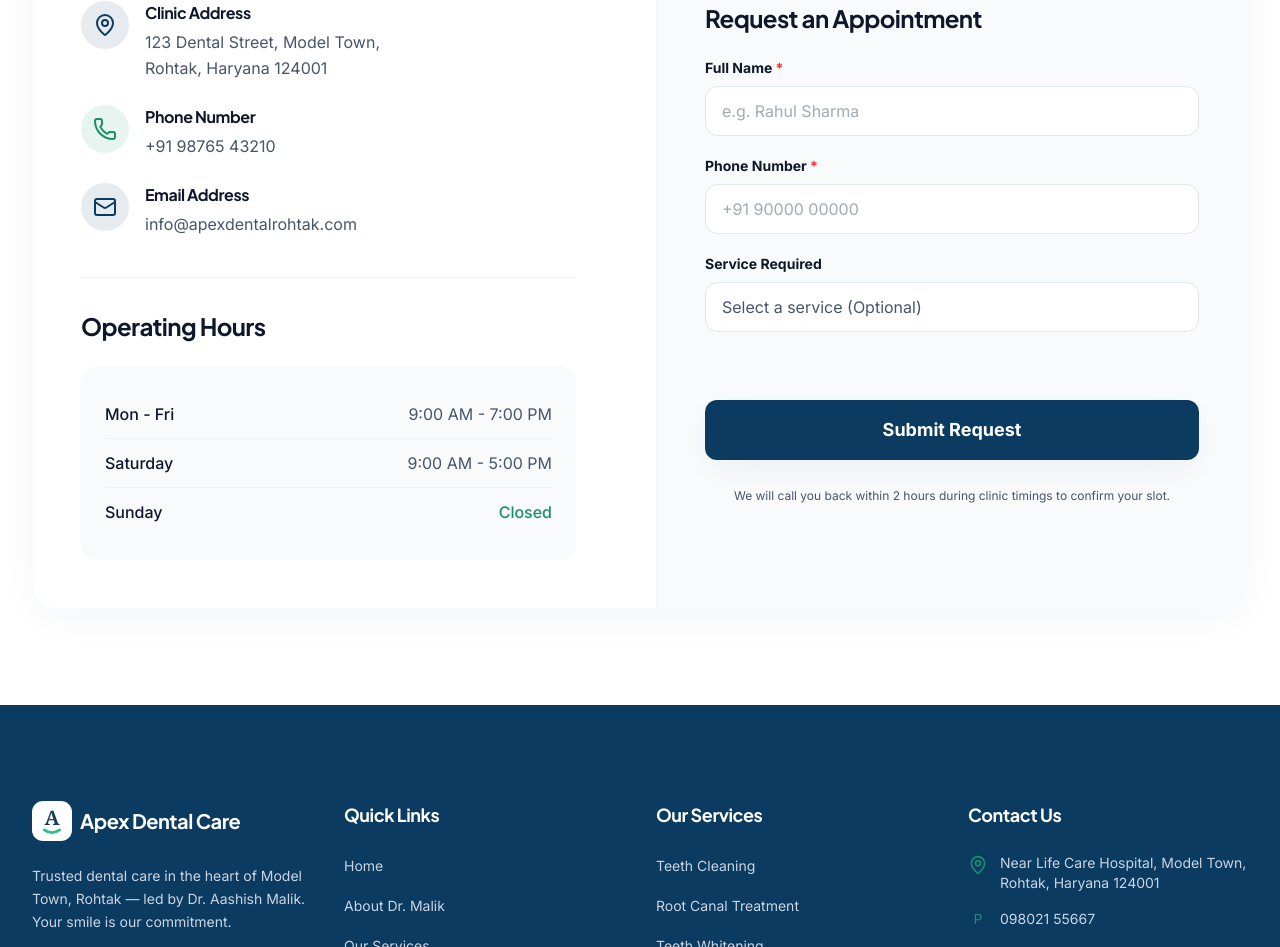
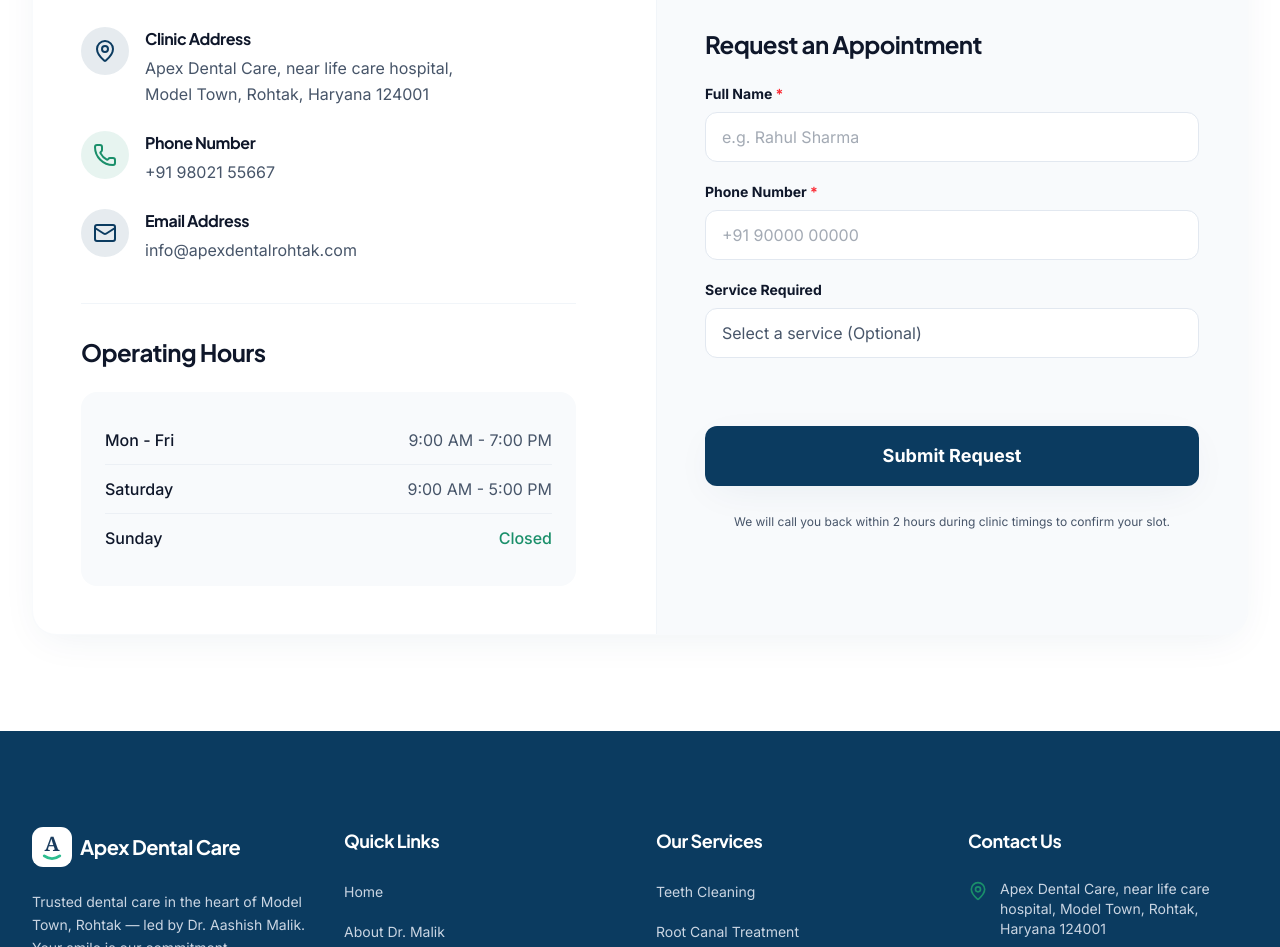
Before and after one commit to Robingautam1/apex-dental-care, a Next.js app: page / in a window 1280 px wide. Shown: the part 5805-6752 px from the top of the page. Built offline with nearby package versions, Linux system fonts and the light colour scheme.

Commit message:
update: global phone, address, and maps links

```diff
--- a/app/about/page.tsx
+++ b/app/about/page.tsx
@@ -1,6 +1,6 @@
 export const metadata = {
     title: 'About Dr. Aashish Malik — Apex Dental Care Rohtak',
-    description: 'Learn about Dr. Aashish Malik, dental surgeon at Apex Dental Care, the most trusted dental clinic in Model Town, Rohtak, Haryana.',
+    description: 'Learn about Dr. Aashish Malik, dental surgeon at Apex Dental Care, the most trusted dental clinic in Model Town, Rohtak, Haryana. Call 98021 55667.',
     alternates: {
         canonical: '/about',
     },
@@ -49,7 +49,7 @@ export default function AboutPage() {
                             </h2>
                             <div className="prose prose-lg text-text-muted">
                                 <p>
-                                    Apex Dental Care was founded with one belief — that every person in Rohtak deserves access to world-class dental care, delivered with warmth and integrity. Located in the heart of Model Town, our clinic has grown to become one of the most trusted dental practices in Haryana.
+                                    Apex Dental Care was founded with one belief — that every person in Rohtak deserves access to world-class dental care, delivered with warmth and integrity. Located at Apex Dental Care, near life care hospital, Model Town, our clinic has grown to become one of the most trusted dental practices in Haryana.
                                 </p>
                                 <p>
                                     We combine modern technology with a deep commitment to patient comfort. Whether you are visiting for a routine checkup or a complex smile makeover, our goal is to ensure you leave with a healthier, more confident smile.
--- a/app/contact/page.tsx
+++ b/app/contact/page.tsx
@@ -4,7 +4,7 @@ import Footer from '@/components/Footer';
 
 export const metadata = {
     title: 'Book a Dental Appointment in Rohtak — Apex Dental Care',
-    description: 'Visit Apex Dental Care near Life Care Hospital in Model Town, Rohtak. Call 098021 55667 to schedule an appointment with Dr. Aashish Malik.',
+    description: 'Visit Apex Dental Care near life care hospital in Model Town, Rohtak. Call 98021 55667 to schedule an appointment with Dr. Aashish Malik.',
     alternates: {
         canonical: '/contact',
     },
--- a/app/layout.tsx
+++ b/app/layout.tsx
@@ -18,10 +18,10 @@ const plusJakartaSans = Plus_Jakarta_Sans({
 export const metadata: Metadata = {
   metadataBase: new URL('https://apex-dental-care.vercel.app'),
   title: 'Best Dental Clinic in Rohtak, Haryana — Apex Dental Care',
-  description: 'Apex Dental Care in Model Town, Rohtak offers painless dental treatment led by Dr. Aashish Malik. Root canal, implants, whitening & more. Call 098021 55667.',
+  description: 'Apex Dental Care in Model Town, Rohtak offers painless dental treatment led by Dr. Aashish Malik. Root canal, implants, whitening & more. Call 98021 55667.',
   openGraph: {
     title: 'Best Dental Clinic in Rohtak, Haryana — Apex Dental Care',
-    description: 'Apex Dental Care in Model Town, Rohtak offers painless dental treatment led by Dr. Aashish Malik. Root canal, implants, whitening & more. Call 098021 55667.',
+    description: 'Apex Dental Care in Model Town, Rohtak offers painless dental treatment led by Dr. Aashish Malik. Root canal, implants, whitening & more. Call 98021 55667.',
     url: 'https://apex-dental-care.vercel.app',
     siteName: 'Apex Dental Care',
     images: [{ url: '/og-image.jpg' }],
@@ -31,7 +31,7 @@ export const metadata: Metadata = {
   twitter: {
     card: 'summary_large_image',
     title: 'Best Dental Clinic in Rohtak, Haryana — Apex Dental Care',
-    description: 'Apex Dental Care in Model Town, Rohtak offers painless dental treatment led by Dr. Aashish Malik. Root canal, implants, whitening & more. Call 098021 55667.',
+    description: 'Apex Dental Care in Model Town, Rohtak offers painless dental treatment led by Dr. Aashish Malik. Root canal, implants, whitening & more. Call 98021 55667.',
   },
   alternates: {
     canonical: '/',
@@ -47,7 +47,7 @@ export default function RootLayout({ children }: { children: React.ReactNode })
     telephone: '+919802155667',
     address: {
       '@type': 'PostalAddress',
-      streetAddress: 'Near Life Care Hospital, Model Town',
+      streetAddress: 'Apex Dental Care, near life care hospital, Model Town',
       addressLocality: 'Rohtak',
       addressRegion: 'Haryana',
       postalCode: '124001',
@@ -60,7 +60,7 @@ export default function RootLayout({ children }: { children: React.ReactNode })
       { '@type': 'OpeningHoursSpecification', dayOfWeek: ['Monday', 'Tuesday', 'Wednesday', 'Thursday', 'Friday', 'Saturday'], opens: '09:00', closes: '20:00' }
     ],
     aggregateRating: { '@type': 'AggregateRating', ratingValue: '5.0', reviewCount: '38' },
-    hasMap: 'https://www.google.com/maps/place/Apex+Dental+Care',
+    hasMap: 'https://share.google/3z1exJby1De0Ailde',
     medicalSpecialty: 'Dentistry'
   };
 
--- a/components/Contact.tsx
+++ b/components/Contact.tsx
@@ -49,13 +49,13 @@ export default function Contact() {
                       <h4 className="font-bold text-text-dark mb-1">Clinic Address</h4>
                       <p className="text-text-muted leading-relaxed">
                         {/* INSERT USER CONTENT: Full Address Here */}
-                        123 Dental Street, Model Town,<br />
-                        Rohtak, Haryana 124001
+                        Apex Dental Care, near life care hospital,<br />
+                        Model Town, Rohtak, Haryana 124001
                       </p>
                     </div>
                   </div>
                   {/* MOBILE MAP CTA */}
-                  <a href="https://www.google.com/maps/place/Apex+Dental+Care"
+                  <a href="https://share.google/3z1exJby1De0Ailde"
                     target="_blank" rel="noopener noreferrer"
                     className="md:hidden flex items-center justify-center gap-2 bg-[#F7F4EF] text-[#1A3C5E] py-3.5 mt-2 rounded-xl font-semibold w-full">
                     <MapPin className="w-5 h-5" />
@@ -71,7 +71,7 @@ export default function Contact() {
                     <h4 className="font-bold text-text-dark mb-1">Phone Number</h4>
                     <p className="text-text-muted leading-relaxed">
                       {/* INSERT USER CONTENT: Phone Number Here */}
-                      +91 98765 43210
+                      +91 98021 55667
                     </p>
                   </div>
                 </div>
--- a/components/Hero.tsx
+++ b/components/Hero.tsx
@@ -14,7 +14,7 @@ export default function Hero() {
         {/* Top bar — compact identity */}
         <div className="flex items-center justify-between px-5 pt-5 pb-3">
           <Logo variant="dark" />
-          <a href="tel:09802155667"
+          <a href="tel:+919802155667"
             className="flex items-center gap-1.5 text-[#1A3C5E] font-semibold text-sm
                         bg-[#F7F4EF] px-3 py-2 rounded-full border border-[#E5E0D8]"
             aria-label="Call Apex Dental Care">
@@ -60,18 +60,18 @@ export default function Hero() {
               <CalendarIcon className="w-5 h-5" aria-hidden="true" />
               Book an Appointment
             </a>
-            <a href="tel:09802155667"
+            <a href="tel:+919802155667"
               className="w-full flex items-center justify-center gap-2 bg-[#1A3C5E] text-white
                           font-semibold text-base py-4 rounded-2xl
                           active:scale-[0.98] transition-transform duration-150"
-              aria-label="Call Apex Dental Care at 098021 55667">
+              aria-label="Call Apex Dental Care at 98021 55667">
               <PhoneIcon className="w-5 h-5" aria-hidden="true" />
-              Call: 098021 55667
+              Call: 98021 55667
             </a>
           </div>
 
           {/* Address — compact, tappable to open Google Maps */}
-          <a href="https://www.google.com/maps/search/Apex+Dental+Care+Rohtak"
+          <a href="https://share.google/3z1exJby1De0Ailde"
             target="_blank" rel="noopener noreferrer"
             className="flex items-start gap-2.5 text-[#6B7280] text-sm"
             aria-label="Get directions to Apex Dental Care">
--- a/components/MobileBottomBar.tsx
+++ b/components/MobileBottomBar.tsx
@@ -8,7 +8,7 @@ export default function MobileBottomBar() {
         <div className="fixed bottom-0 inset-x-0 z-50 md:hidden bg-white/90 backdrop-blur-md
                     border-t border-[#E5E0D8] px-4 py-3 pb-[max(12px,env(safe-area-inset-bottom))]
                     flex gap-3 shadow-[0_-4px_20px_rgba(0,0,0,0.05)] transform-gpu">
-            <a href="tel:09802155667"
+            <a href="tel:+919802155667"
                 className="flex-1 flex flex-col items-center justify-center gap-1 bg-[#F7F4EF]
                     text-[#1A3C5E] py-2.5 rounded-xl active:bg-[#E5E0D8] transition-colors"
                 aria-label="Call Clinic">
--- a/components/MobileNavDrawer.tsx
+++ b/components/MobileNavDrawer.tsx
@@ -85,12 +85,12 @@ export function MobileNavDrawer() {
                 {/* Drawer footer CTAs */}
                 <div className="p-5 pb-[calc(1.25rem+env(safe-area-inset-bottom))]
                         border-t border-[#E5E0D8] flex flex-col gap-3">
-                    <a href="tel:09802155667"
+                    <a href="tel:+919802155667"
                         className="flex items-center justify-center gap-2 w-full bg-[#1A3C5E]
                         text-white font-semibold py-3.5 rounded-xl text-sm"
                         aria-label="Call Apex Dental Care">
                         <PhoneIcon className="w-4 h-4" aria-hidden="true" />
-                        Call: 098021 55667
+                        Call: 98021 55667
                     </a>
                     <Link href="/contact"
                         onClick={() => setOpen(false)}
--- a/lib/footerData.ts
+++ b/lib/footerData.ts
@@ -18,9 +18,9 @@ export const footerData = {
         { label: 'Emergency Care', href: '/services/emergency-dental-care' },
     ],
     contact: {
-        address: 'Near Life Care Hospital, Model Town, Rohtak, Haryana 124001',
-        phone: '098021 55667',
-        phoneHref: 'tel:09802155667',
+        address: 'Apex Dental Care, near life care hospital, Model Town, Rohtak, Haryana 124001',
+        phone: '98021 55667',
+        phoneHref: 'tel:+919802155667',
         onlineBooking: { label: 'Book Online', href: '/contact' }
     },
     copyright: '© 2026 Apex Dental Care, Model Town, Rohtak, Haryana 124001',
```
Also changed, not shown: lib/data.ts (+4 -4 lines).
